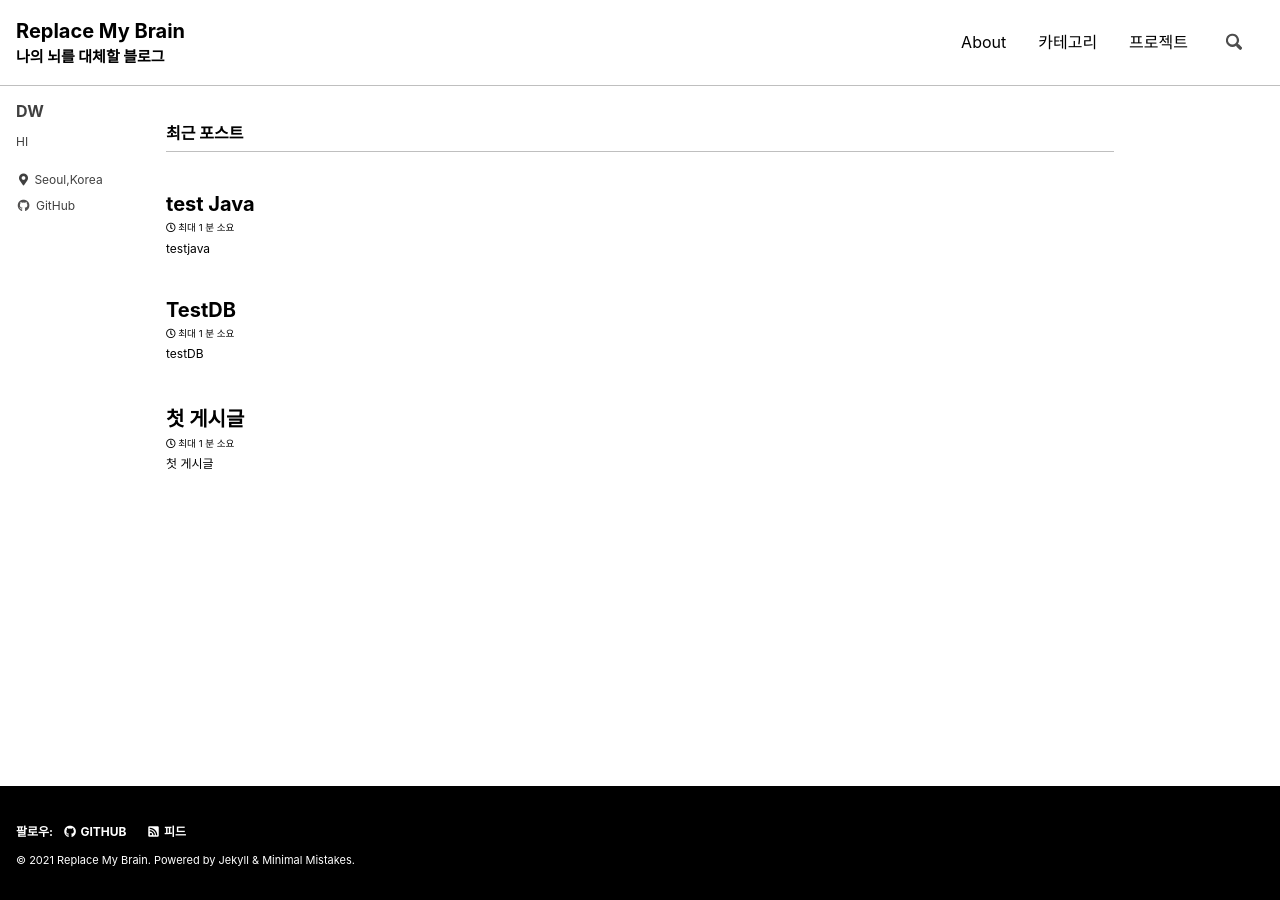
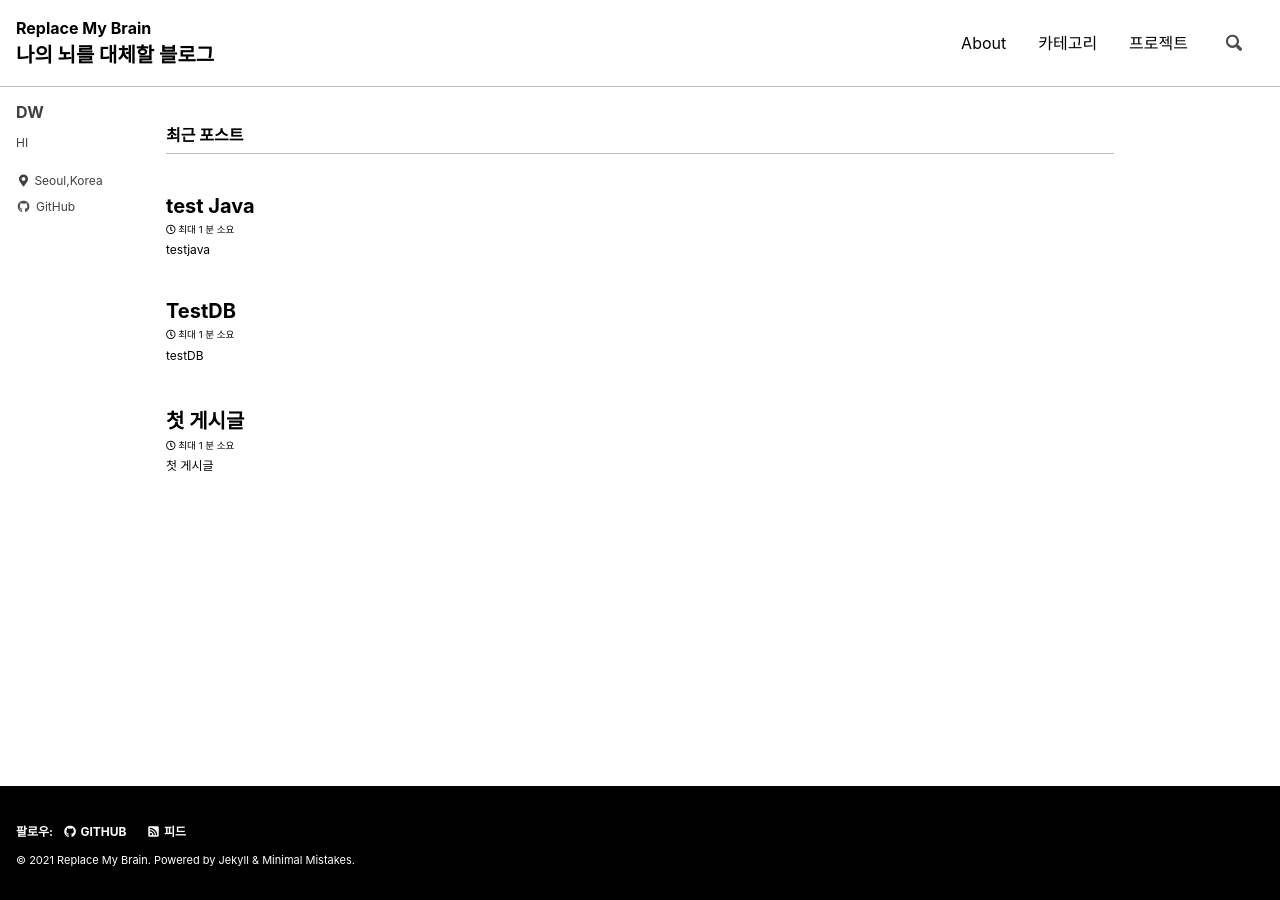
Before and after one commit to ReplaceMyBrain/ReplaceMyBrain.github.io, a Jekyll site: the page built from index.html, in a window 1280 px wide. Built offline with Jekyll 4.4.1, drawn with Linux system fonts in a browser that asks for light colours; cached includes are drawn as plain includes; the list of posts is cut into pages by our own code.

Commit message:
Update _masthead.scss

```diff
--- a/_sass/minimal-mistakes/_masthead.scss
+++ b/_sass/minimal-mistakes/_masthead.scss
@@ -50,13 +50,13 @@
   -ms-flex-item-align: center;
   align-self: center;
   font-weight: bold;
-  font-size: $type-size-4;
-  // z-index: 20;
+  //font-size: $type-size-4;
+  z-index: 40;
 }
 
 .site-subtitle {
   display: block;
-  font-size: $type-size-6;
+  font-size: $type-size-4;
 }
 
 .masthead__menu {
```
